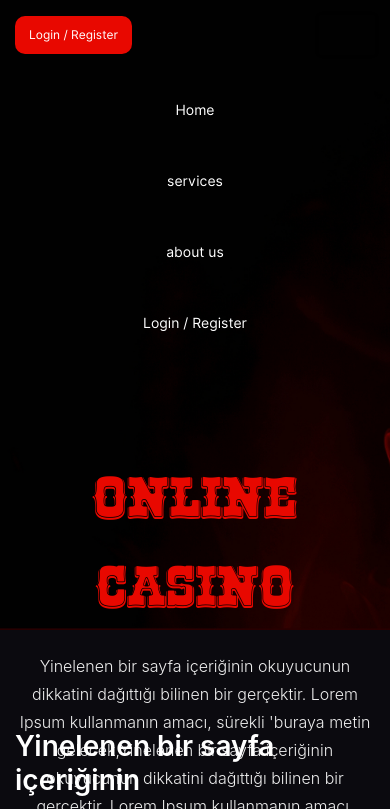
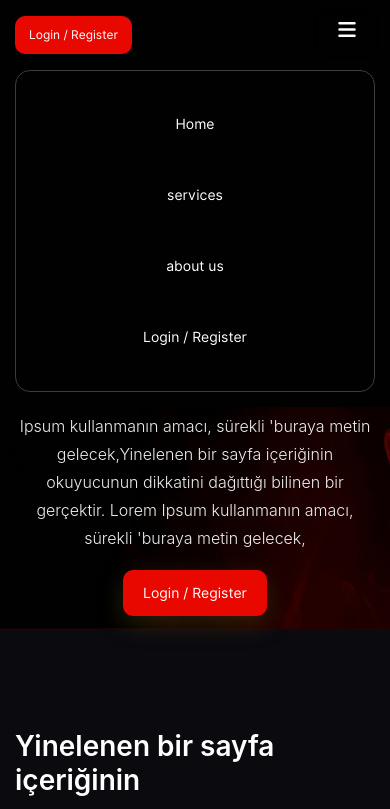
Before and after one commit to ayda-sh/Online-Casino, a plain HTML site: page index.html in a window 390 px wide. Both pictures are taken after a click on the button "Toggle navigation". Shown: the top 809 px of the page. Drawn offline with nearby package versions, Linux system fonts and the light colour scheme.

Commit message:
navbar responsive bugs fixed

```diff
--- a/assets/css/responsive.css
+++ b/assets/css/responsive.css
@@ -14,7 +14,28 @@
         box-shadow: none !important;
     }
     .navbar {
-        padding: 15px 0;
+        padding: 15px;
+        position: fixed;
+        top: 0;
+        right: 0;
+        left: 0;
+        z-index: 99;
+        background: #010101 !important;
+
+    }
+    .navbar a.nav-link:hover {
+        padding: 10px 14px;
+    }
+    .navbar .show {
+        background: #010101 !important;
+        padding: 26px;
+        border: 1px solid #3d3d3d;
+        border-radius: 15px;
+        margin-top: 15px;
+    }
+    .main-header {
+        padding-top: 160px;
+        margin-top: 0;
     }
     .main-header .leftside-header {
         width: 100%;
--- a/index.html
+++ b/index.html
@@ -19,7 +19,7 @@
                 <div class="container">
                   <a class="navbar-brand" href="#">Login / Register</a>
                   <button class="navbar-toggler" type="button" data-bs-toggle="collapse" data-bs-target="#navbarSupportedContent" aria-controls="navbarSupportedContent" aria-expanded="false" aria-label="Toggle navigation">
-                    <span class="navbar-toggler-icon"></span>
+                    <span class="navbar-toggler-icon"><i class="fas fa-bars"></i></span>
                   </button>
                   <div class="collapse navbar-collapse" id="navbarSupportedContent">
                     <ul class="navbar-nav">
```
